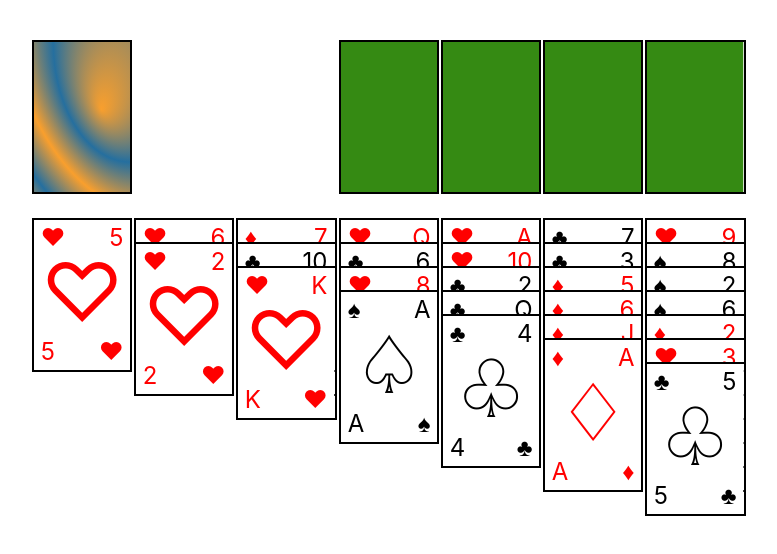
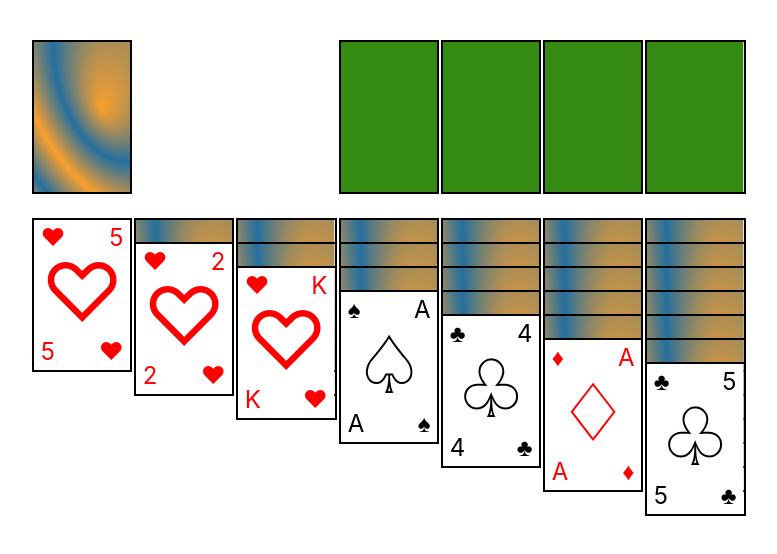
Before and after one commit to jani-e/solitaire, a React (Vite) app: page / in a window 1280 px wide. Shown: the top 554 px of the page, without its empty margins (10-787 px from the left). Built offline with nearby package versions, Linux system fonts and the light colour scheme.

Commit message:
Added gamestack drag and drop functionality, card hiding and reveal logic

```diff
--- a/src/App.jsx
+++ b/src/App.jsx
@@ -16,13 +16,13 @@ const App = () => {
   const [turnedStack, setTurnedStack] = useState([])
   const [suitStacks, setSuitStacks] = useState({ A: [], B: [], C: [], D: [] })
   const [gameStacks, setGameStacks] = useState({
-    0: initialDeck.slice(0, 1),
-    1: initialDeck.slice(1, 3),
-    2: initialDeck.slice(3, 6),
-    3: initialDeck.slice(6, 10),
-    4: initialDeck.slice(10, 15),
-    5: initialDeck.slice(15, 21),
-    6: initialDeck.slice(21, 28)
+    G0: initialDeck.slice(0, 1),
+    G1: initialDeck.slice(1, 3),
+    G2: initialDeck.slice(3, 6),
+    G3: initialDeck.slice(6, 10),
+    G4: initialDeck.slice(10, 15),
+    G5: initialDeck.slice(15, 21),
+    G6: initialDeck.slice(21, 28)
   })
 
   const layoutStyle = {
@@ -61,6 +61,21 @@ const App = () => {
     }))
   }
 
+  const addToGameStack = (gameStack, cards) => {
+    setGameStacks({
+      ...gameStacks,
+      [gameStack]: gameStacks[gameStack].concat(cards)
+    })
+  }
+
+  const removeFromGameStack = (gameStack, cards) => {
+    const cardIds = cards.map(card => card.id)
+    setGameStacks(prevState => ({
+      ...prevState,
+      [gameStack]: gameStacks[gameStack].filter(item => !cardIds.includes(item.id))
+    }))
+  }
+
   const isValidMove = (toStackId, cards) => {
     const stackData = getStackData(toStackId)
     return validate(stackData, cards)
@@ -83,6 +98,12 @@ const App = () => {
     if (fromStackId in suitStacks) {
       removeFromSuitStack(fromStackId, cards[0])
     }
+    if (toStackId in gameStacks) {
+      addToGameStack(toStackId, cards)
+    }
+    if (fromStackId in gameStacks) {
+      removeFromGameStack(fromStackId, cards)
+    }
     if (fromStackId === 'turnedStack') {
       removeTurnedCard()
     }
@@ -92,9 +113,12 @@ const App = () => {
     console.log(event)
     if (event.over) {
       const frame = event.active.id
-      const fromStackId = event.active.data.current.from
+      let fromStackId = event.active.data.current.from
       const toStackId = event.over.id
       const cards = event.active.data.current.cards
+      if (fromStackId.includes('_')) {
+        fromStackId = fromStackId.slice(0, 2)
+      }
       console.log('frame', frame)
       console.log('from', fromStackId)
       console.log('to', toStackId)
--- a/src/components/GameStack.jsx
+++ b/src/components/GameStack.jsx
@@ -1,24 +1,38 @@
 import PropTypes from 'prop-types'
-import CardFrame from './CardFrame'
+import GameStackFrame from './GameStackFrame'
+import { useDroppable } from '@dnd-kit/core'
+import { useState } from 'react'
 
 const GameStack = ({ id, cards }) => {
+  const [hiddenCount, setHiddenCount] = useState(Number(id.slice(1)))
+
+  const updateHiddenCount = () => {
+    setHiddenCount(hiddenCount - 1)
+  }
+
+  const { isOver, setNodeRef } = useDroppable({
+    id: id
+  })
+
+  const emptyStackStyle = {
+    boxSizing: 'border-box',
+    border: '2px solid black',
+    marginLeft: '2px'
+  }
+
+  const droppableStyle = {
+    // borderColor: isOver ? 'red' : 'black' //conflict during rerender
+  }
   if (cards.length === 0) {
     return (
-      <div></div>
+      <div ref={setNodeRef} style={{ ...emptyStackStyle, ...droppableStyle }}>
+        <div id={id}></div>
+      </div>
     )
   }
-
-  const [parent, ...children] = cards
-
-  const childrenStyle = {
-    position: 'relative',
-    marginTop: '-130px'
-  }
-
   return (
-    <div>
-      {<CardFrame origin={id} id={parent.id} value={parent.value} suit={parent.suit} revealedStatus={parent.revealed} cardSet={cards} />}
-      {!!children.length && <div style={childrenStyle}>{<GameStack cards={children} />}</div>}
+    <div id={id} ref={setNodeRef} style={droppableStyle}>
+      <GameStackFrame origin={id} id={id} cards={cards} hiddenCount={hiddenCount} updateHiddenCount={updateHiddenCount} />
     </div>
   )
 }
--- /dev/null
+++ b/src/components/GameStackFrame.jsx
@@ -0,0 +1,68 @@
+import PropTypes from 'prop-types'
+import Card from './Card'
+import CardCover from './CardCover'
+import { useDraggable } from '@dnd-kit/core'
+
+const GameStackFrame = ({ id, hiddenCount, updateHiddenCount, origin = null, cards }) => {
+  const { attributes, listeners, setNodeRef, transform } = useDraggable({
+    id: `${id}_frame`,
+    data: {
+      from: origin,
+      cards: cards
+    }
+  })
+
+  const draggableStyle = transform ? {
+    transform: `translate3d(${transform.x}px, ${transform.y}px, 0)`
+  } : undefined
+
+  const cardFrameStyle = {
+    boxSizing: 'border-box',
+    border: '2px solid black',
+    marginLeft: '2px'
+  }
+
+  const childrenStyle = {
+    position: 'relative',
+    marginTop: '-130px'
+  }
+
+  const [parent, ...children] = cards
+  const childrenFrameId = `${id}_${parent.id}`
+  const newHiddenCount = hiddenCount - 1
+
+  const handleRevealClick = () => {
+    if (newHiddenCount === 0 && children.length === 0) {
+      updateHiddenCount()
+    }
+  }
+
+  if (newHiddenCount >= 0) {
+    return (
+      <div>
+        <div style={cardFrameStyle} onClick={() => handleRevealClick()}>
+          <CardCover /></div>
+        {!!children.length && <div style={childrenStyle}>{<GameStackFrame id={childrenFrameId} origin={id} cards={children} hiddenCount={newHiddenCount} updateHiddenCount={updateHiddenCount} />}</div>}
+      </div>
+    )
+  }
+
+  return (
+    <div id={id} ref={setNodeRef} style={draggableStyle} {...listeners} {...attributes}>
+      <div style={cardFrameStyle}>
+        <Card value={parent.value} suit={parent.suit} />
+      </div>
+      {!!children.length && <div style={childrenStyle}>{<GameStackFrame id={childrenFrameId} origin={id} cards={children} hiddenCount={newHiddenCount} updateHiddenCount={updateHiddenCount} />}</div>}
+    </div>
+  )
+}
+
+GameStackFrame.propTypes = {
+  id: PropTypes.string,
+  hiddenCount: PropTypes.number,
+  updateHiddenCount: PropTypes.func,
+  origin: PropTypes.string,
+  cards: PropTypes.array
+}
+
+export default GameStackFrame
--- a/src/components/SuitStack.jsx
+++ b/src/components/SuitStack.jsx
@@ -26,8 +26,6 @@ const SuitStack = ({ id, cards }) => {
     )
   }
 
-  // const [first] = cards
-  // const suit = first.suit
   const last = cards[cards.length - 1]
 
   return (
--- a/src/utilities/validate.jsx
+++ b/src/utilities/validate.jsx
@@ -22,8 +22,9 @@ const suitStackValidation = (stackData, cards) => {
 }
 
 const gameStackValidation = (stackData, cards) => {
-  console.log('gameStack validation not implemented yet')
-  return 'gameStack validation not implemented yet' //temporary value for test cases
+  console.log('gameStack validation not implemented')
+  //false cases here
+  return true
 }
 
 const validate = (stackData, cards) => {
```
